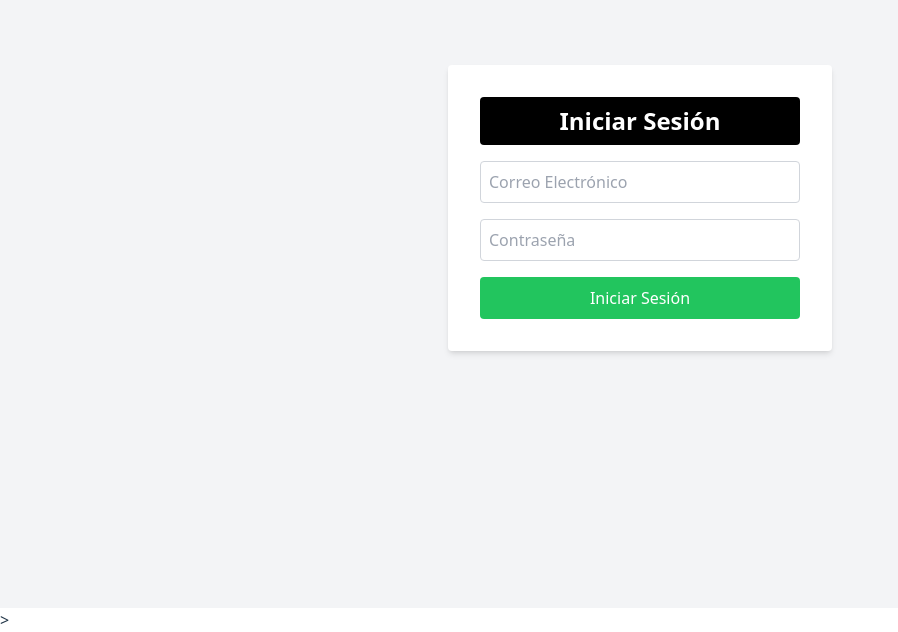
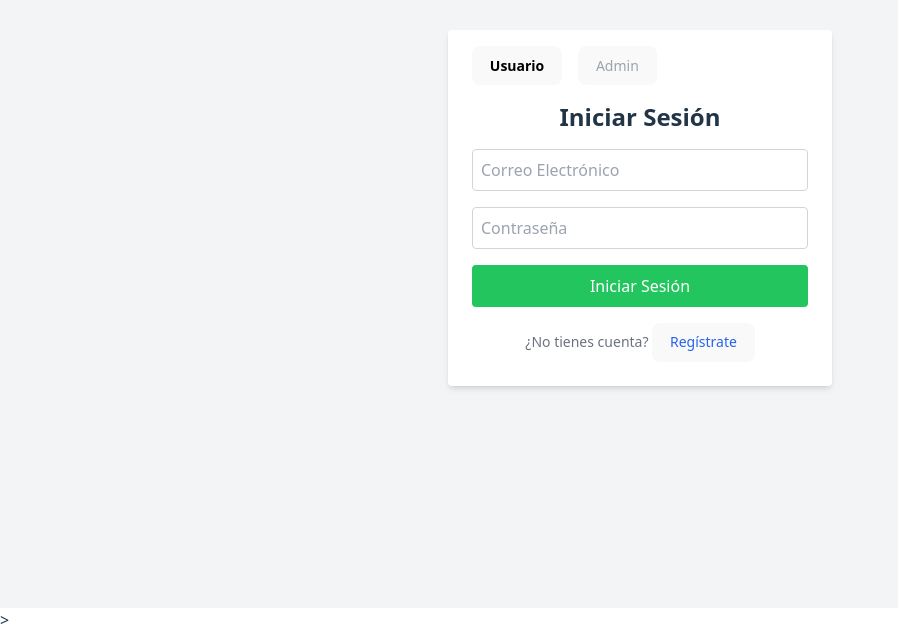
Before and after one commit to NatalyHSaez/Desarrollo-De-Aplicaciones-Empresariales, a React (Vite) app in the folder workspace-reserve/: page /login in a window 1280 px wide. Shown: the part 192-824 px from the top of the page, without its empty margins (0-898 px from the left). Built offline with nearby package versions, Linux system fonts and the light colour scheme.

Commit message:
Update Login.jsx

```diff
--- a/workspace-reserve/src/components/Login.jsx
+++ b/workspace-reserve/src/components/Login.jsx
@@ -4,17 +4,46 @@ import { useNavigate } from "react-router-dom";
 const Login = ({ setUsuario }) => {
   const [correo, setCorreo] = useState("");
   const [contrasena, setContrasena] = useState("");
+  const [tipo, setTipo] = useState("usuario");
   const navigate = useNavigate();
 
   const handleLogin = (e) => {
     e.preventDefault();
-    if (correo === "123@gmail.com" && contrasena === "123") {
-      const usuario = { correo };
-      setUsuario(usuario);
-      localStorage.setItem("usuario", JSON.stringify(usuario));
+
+    // Validación de dominio según tipo
+    if (tipo === "usuario" && correo.endsWith("@admin.com")) {
+      alert("El correo de usuario no puede terminar en '@admin.com'.");
+      return;
+    }
+    if (tipo === "admin" && !correo.endsWith("@admin.com")) {
+      alert("El correo de administrador debe terminar en '@admin.com'.");
+      return;
+    }
+
+    // Leer usuarios registrados desde localStorage
+    const registrados = JSON.parse(localStorage.getItem("usuarios") || "[]");
+
+    // Buscar usuario válido
+    const encontrado = registrados.find(
+      (u) =>
+        u.correo === correo &&
+        u.contrasena === contrasena &&
+        u.tipoUsuario === tipo
+    );
+
+    if (!encontrado) {
+      alert("Credenciales incorrectas o usuario no registrado.");
+      return;
+    }
+
+    // Guardar sesión y redirigir
+    setUsuario(encontrado);
+    localStorage.setItem("usuario", JSON.stringify(encontrado));
+
+    if (tipo === "admin") {
+      navigate("/admin");
+    } else {
       navigate("/");
-    } else {
-      alert("Credenciales incorrectas");
     }
   };
 
@@ -22,31 +51,66 @@ const Login = ({ setUsuario }) => {
     <div className="flex justify-center items-center h-screen bg-gray-100">
       <form
         onSubmit={handleLogin}
-        className="bg-white p-8 rounded shadow-md w-96 space-y-4"
+        className="bg-white p-6 pt-4 rounded shadow-md w-96 space-y-4"
       >
-        <h2 className="text-2xl bg-black text-white font-bold text-center py-2 rounded">
-          Iniciar Sesión
-        </h2>
+        {/* Pestañas integradas, alineadas a la izquierda */}
+        <div className="flex space-x-4 mb-4">
+          <button
+            type="button"
+            onClick={() => setTipo("usuario")}
+            className={`text-sm ${
+              tipo === "usuario" ? "font-semibold text-black" : "text-gray-400"
+            }`}
+          >
+            Usuario
+          </button>
+          <button
+            type="button"
+            onClick={() => setTipo("admin")}
+            className={`text-sm ${
+              tipo === "admin" ? "font-semibold text-black" : "text-gray-400"
+            }`}
+          >
+            Admin
+          </button>
+        </div>
+
+        <h2 className="text-2xl font-bold text-center">Iniciar Sesión</h2>
+
         <input
           type="email"
           placeholder="Correo Electrónico"
-          className="w-full bg-white text-black border border-gray-300 p-2 rounded"
+          className="w-full border border-gray-300 p-2 rounded"
           value={correo}
           onChange={(e) => setCorreo(e.target.value)}
+          required
         />
         <input
           type="password"
           placeholder="Contraseña"
-          className="w-full bg-white text-black border border-gray-300 p-2 rounded"
+          className="w-full border border-gray-300 p-2 rounded"
           value={contrasena}
           onChange={(e) => setContrasena(e.target.value)}
+          required
         />
+
         <button
           type="submit"
           className="w-full bg-green-500 text-white p-2 rounded hover:bg-green-600"
         >
           Iniciar Sesión
         </button>
+
+        <p className="text-center text-sm text-gray-500 mt-4">
+          ¿No tienes cuenta?{' '}
+          <button
+            type="button"
+            onClick={() => navigate("/registro")}
+            className="text-blue-600 hover:underline"
+          >
+            Regístrate
+          </button>
+        </p>
       </form>
     </div>
   );
```
